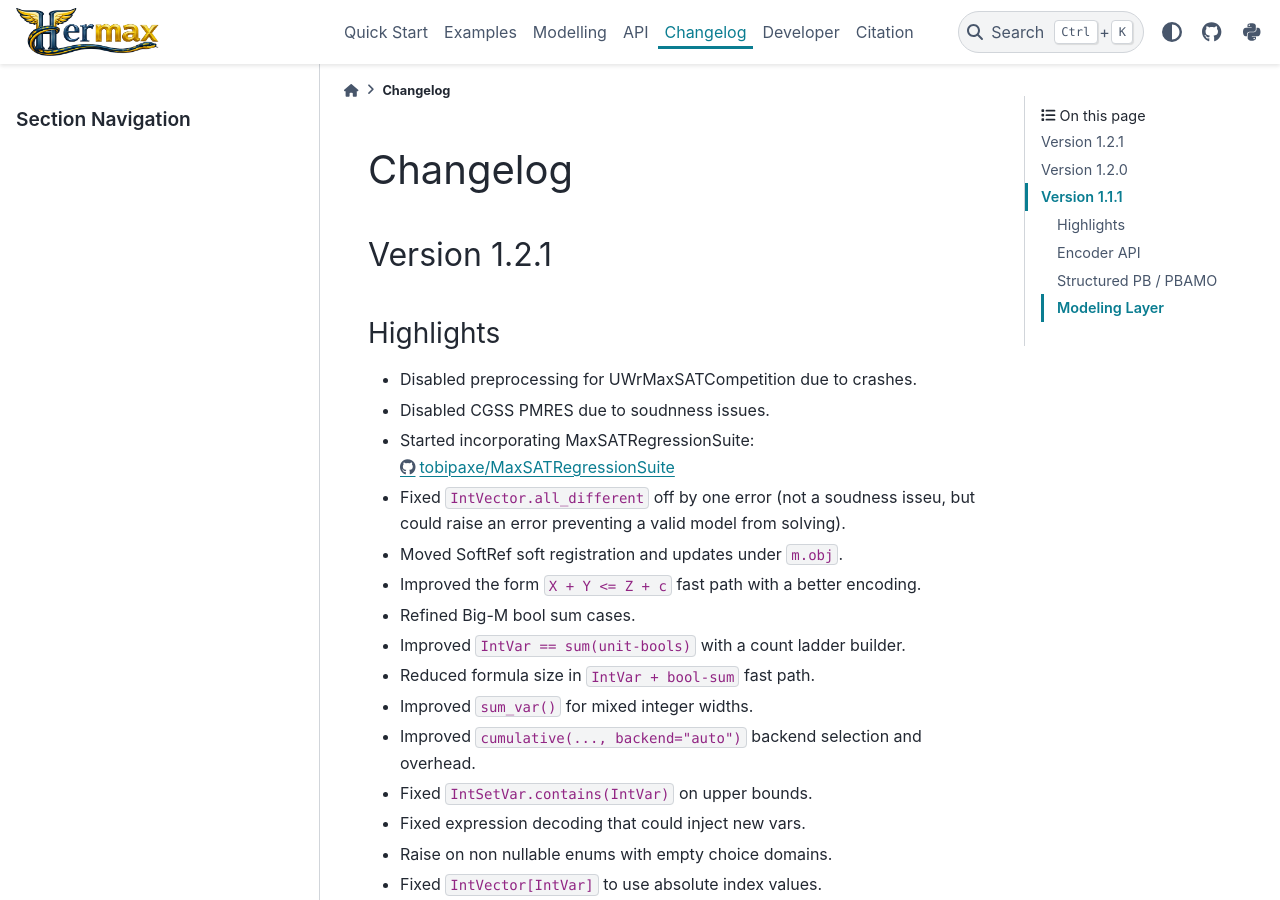
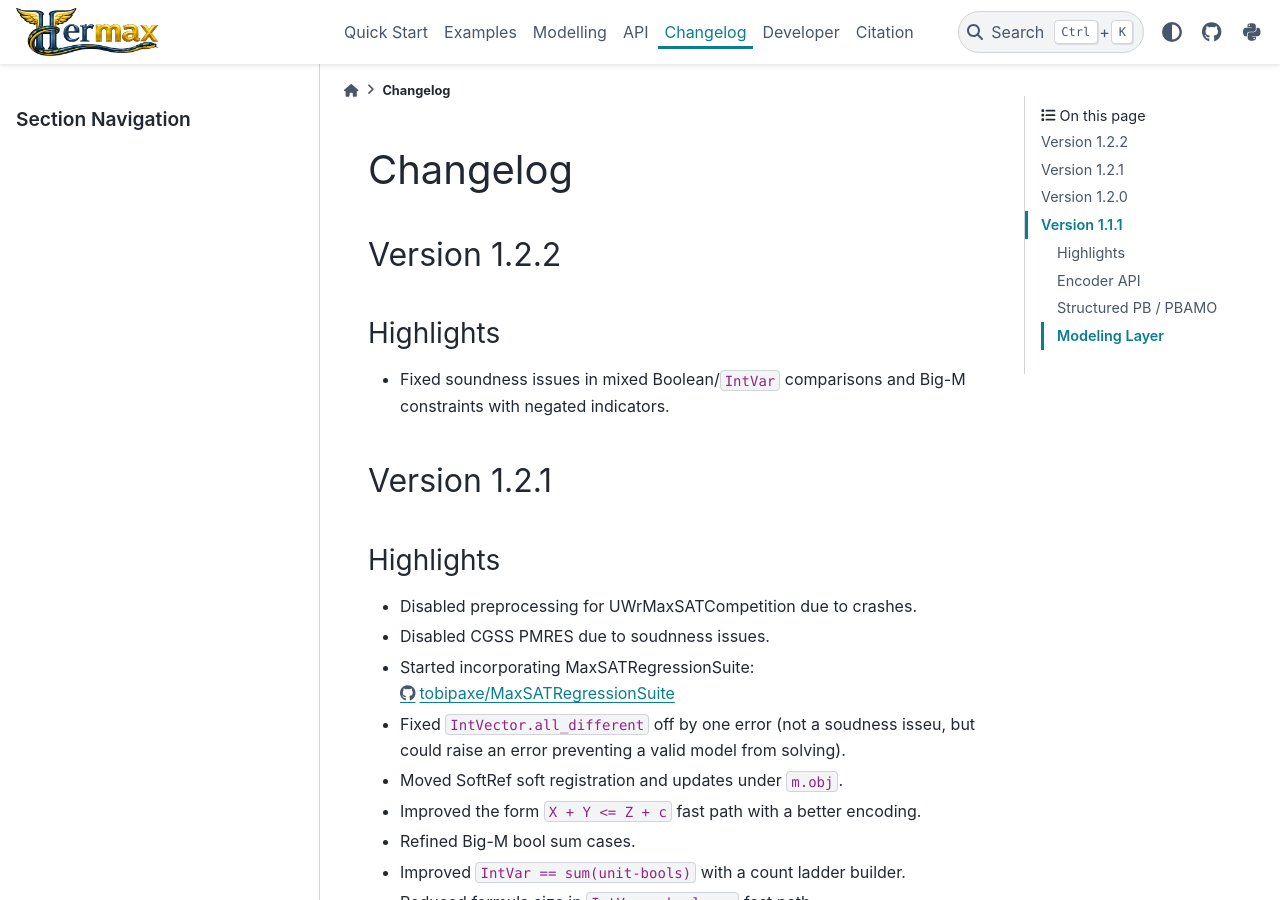
Before and after one commit to josalhor/hermax, a Sphinx documentation site: the page built from docs/changelog.rst, in a window 1280 px wide and 900 px high. Built offline with Sphinx 7.4.7 and the PyData theme 0.15.4, drawn with Linux system fonts in a browser that asks for light colours.

Commit message:
readme and changelog

```diff
--- a/docs/changelog.rst
+++ b/docs/changelog.rst
@@ -1,5 +1,13 @@
 Changelog
 =========
+
+Version 1.2.2
+----------------
+
+Highlights
+~~~~~~~~~~
+
+* Fixed soundness issues in mixed Boolean/``IntVar`` comparisons and Big-M constraints with negated indicators.
 
 Version 1.2.1
 -------------
```
Also changed, not shown: README.md (+3 -0 lines).
